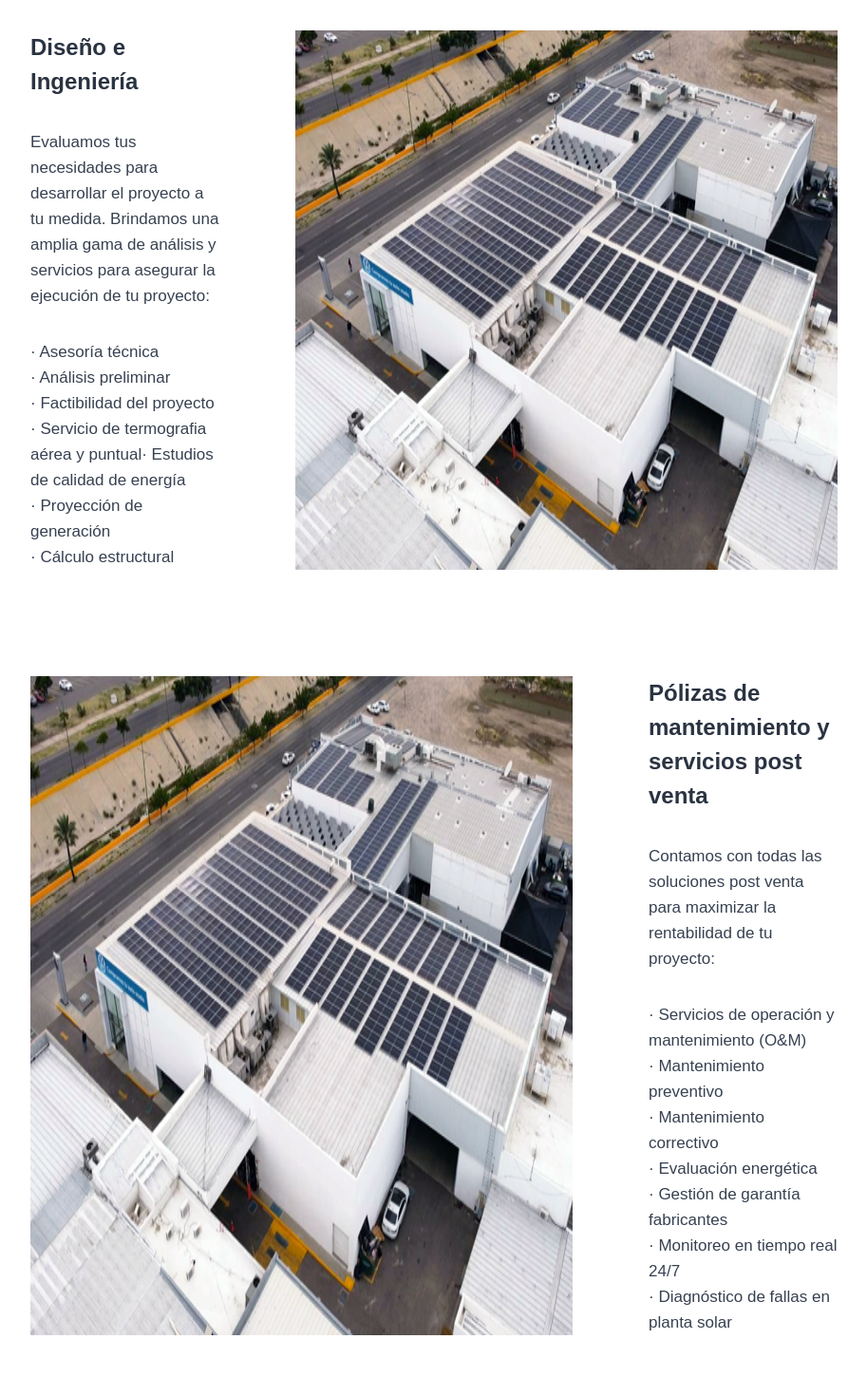
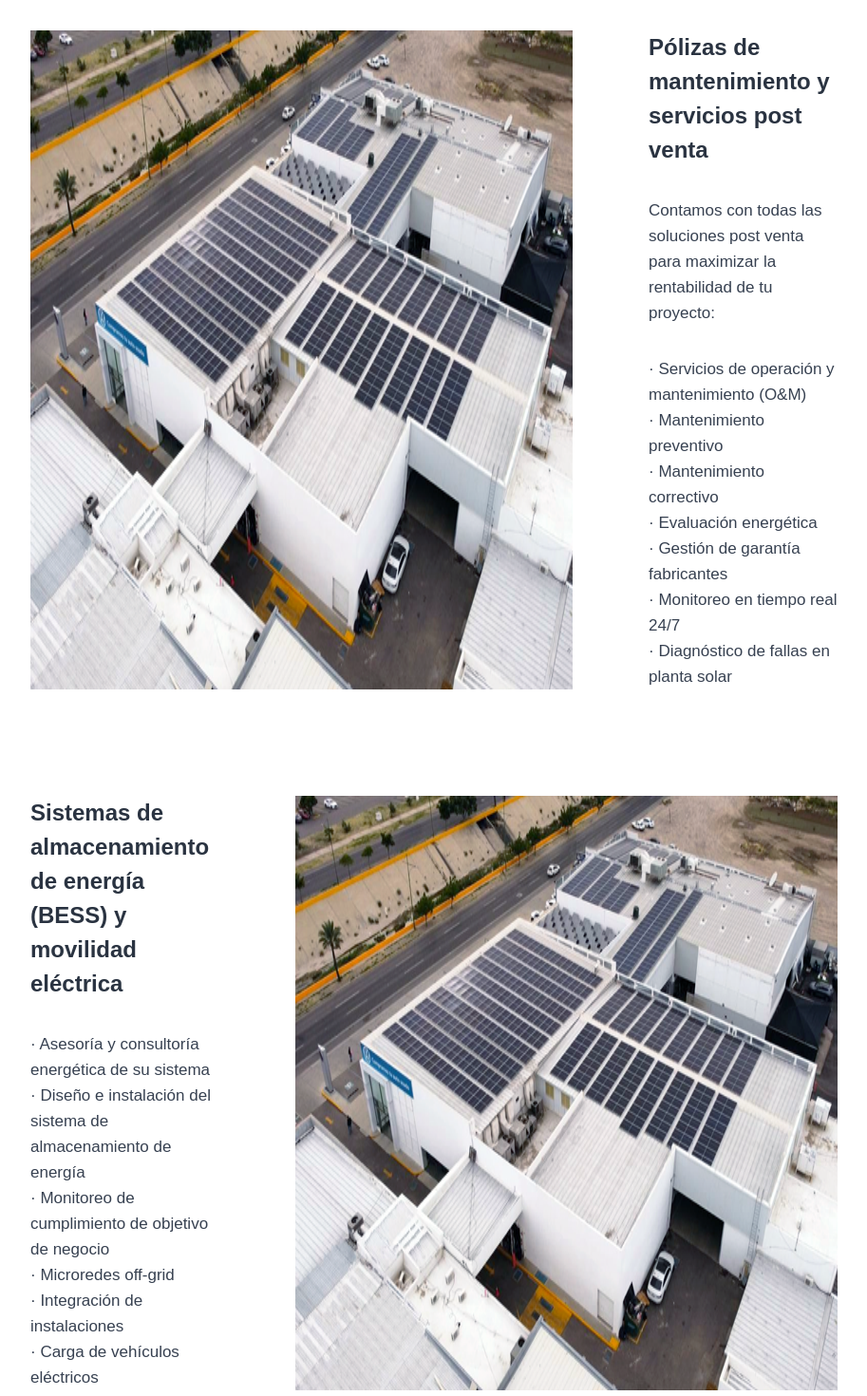
Before and after one commit to alexissahagun1/StellaSolar, a Next.js app: page /Soluciones in a window 1280 px wide. Shown: the part 2480-3950 px from the top of the page at 95% size, without its empty margins (183-1096 px from the left). Built offline with nearby package versions, Linux system fonts and the light colour scheme.

Commit message:
fixed duplicate on ContentComponent

```diff
--- a/components/ContentComponent.js
+++ b/components/ContentComponent.js
@@ -15,14 +15,14 @@ const imagesWD = [
         details: "· Montaje de módulos fotovoltaicos\n· Obra civil y suministros\n· Balance de sistema\n· Obra de media tensión\n· Unidad de verificación e inspección\n· Puesta en Marcha\n· Interconexión a la red",
 
     },
-    {
-        id: 3,
-        image: 'Image1.png',
-        heading: "Diseño e Ingeniería",
-        body: "Evaluamos tus necesidades para desarrollar el proyecto a tu medida. Brindamos una amplia gama de análisis y servicios para asegurar la ejecución de tu proyecto:",
-        details: "· Asesoría técnica\n· Análisis preliminar\n· Factibilidad del proyecto\n· Servicio de termografia aérea y puntual\· Estudios de calidad de energía\n· Proyección de generación\n· Cálculo estructural",
+    // {
+    //     id: 3,
+    //     image: 'Image1.png',
+    //     heading: "Diseño e Ingeniería",
+    //     body: "Evaluamos tus necesidades para desarrollar el proyecto a tu medida. Brindamos una amplia gama de análisis y servicios para asegurar la ejecución de tu proyecto:",
+    //     details: "· Asesoría técnica\n· Análisis preliminar\n· Factibilidad del proyecto\n· Servicio de termografia aérea y puntual\· Estudios de calidad de energía\n· Proyección de generación\n· Cálculo estructural",
 
-    },
+    // },
     {
         id: 4,
         image: 'Image1.png',
```
